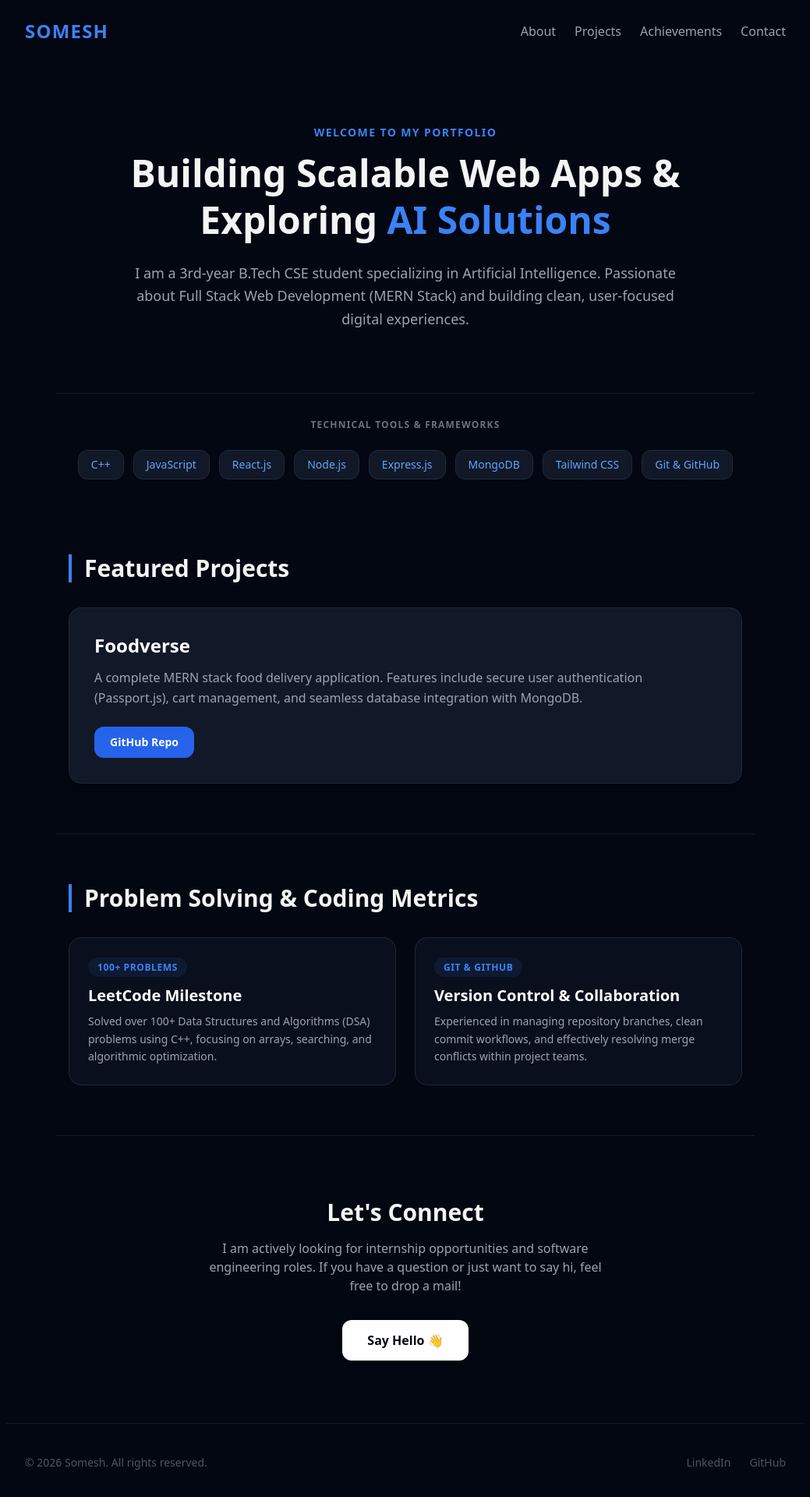
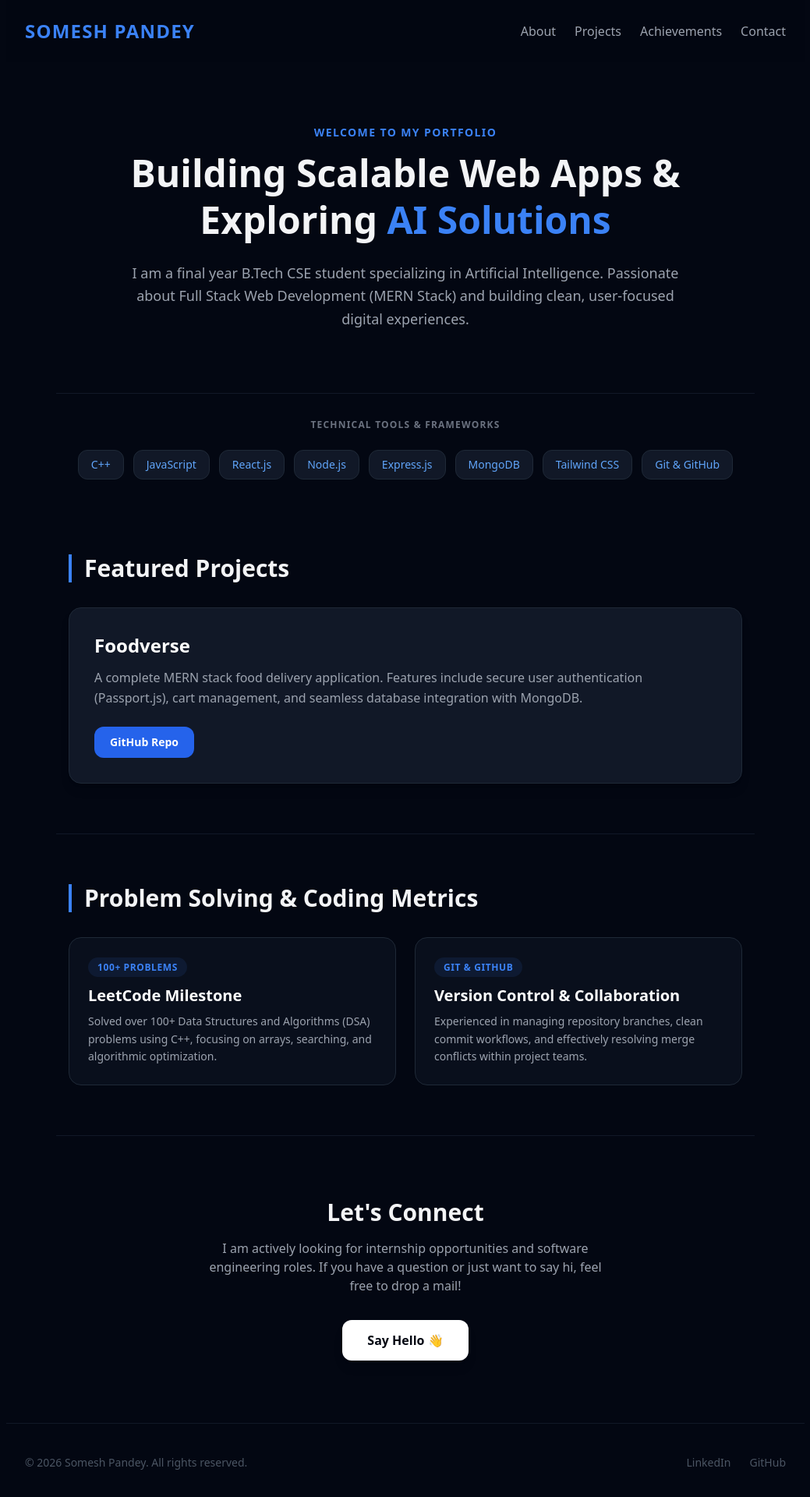
Before and after one commit to somesh-pandey12/Portfolio, a React (Create React App) app: page / in a window 1280 px wide. Shown: the top 1920 px of the page at 78% size, without its empty margins (120-1159 px from the left). Built offline with nearby package versions, Linux system fonts and the light colour scheme.

Commit message:
update data

```diff
--- a/src/App.js
+++ b/src/App.js
@@ -28,7 +28,7 @@ function App() {
 
       {/* Navbar */}
       <nav className="p-6 flex justify-between items-center max-w-5xl mx-auto sticky top-0 bg-gray-950/80 backdrop-blur-md z-50">
-        <h1 className="text-2xl font-bold text-blue-500 tracking-wider">SOMESH</h1>
+        <h1 className="text-2xl font-bold text-blue-500 tracking-wider">SOMESH PANDEY</h1>
         <div className="space-x-6 text-gray-400 font-medium">
           <a href="#about" className="hover:text-white transition">About</a>
           <a href="#projects" className="hover:text-white transition">Projects</a>
@@ -44,7 +44,7 @@ function App() {
           Building Scalable Web Apps & Exploring <span className="text-blue-500">AI Solutions</span>
         </h2>
         <p className="text-gray-400 text-lg leading-relaxed">
-          I am a 3rd-year B.Tech CSE student specializing in Artificial Intelligence.
+          I am a final year B.Tech CSE student specializing in Artificial Intelligence.
           Passionate about Full Stack Web Development (MERN Stack) and building clean,
           user-focused digital experiences.
         </p>
@@ -109,7 +109,7 @@ function App() {
           If you have a question or just want to say hi, feel free to drop a mail!
         </p>
         <a
-          href="mailto:somesh.email@example.com" // Yahan apna asli email daal dein
+          href="mailto:someshpandeycil@gmail.com"
           className="bg-white text-gray-950 hover:bg-gray-200 px-8 py-3.5 rounded-xl font-bold transition shadow-lg inline-block"
         >
           Say Hello 👋
@@ -118,7 +118,7 @@ function App() {
 
       {/* Footer */}
       <footer className="py-10 text-center text-gray-600 border-t border-gray-900 max-w-5xl mx-auto flex flex-col md:flex-row justify-between items-center px-6 gap-4">
-        <p className="text-sm">© 2026 Somesh. All rights reserved.</p>
+        <p className="text-sm">© 2026 Somesh Pandey. All rights reserved.</p>
         <div className="space-x-6 text-sm font-medium">
           <a href="https://linkedin.com" target="_blank" rel="noreferrer" className="hover:text-blue-400 transition">LinkedIn</a>
           <a href="https://github.com/somesh-pandey12" target="_blank" rel="noreferrer" className="hover:text-white transition">GitHub</a>
```
